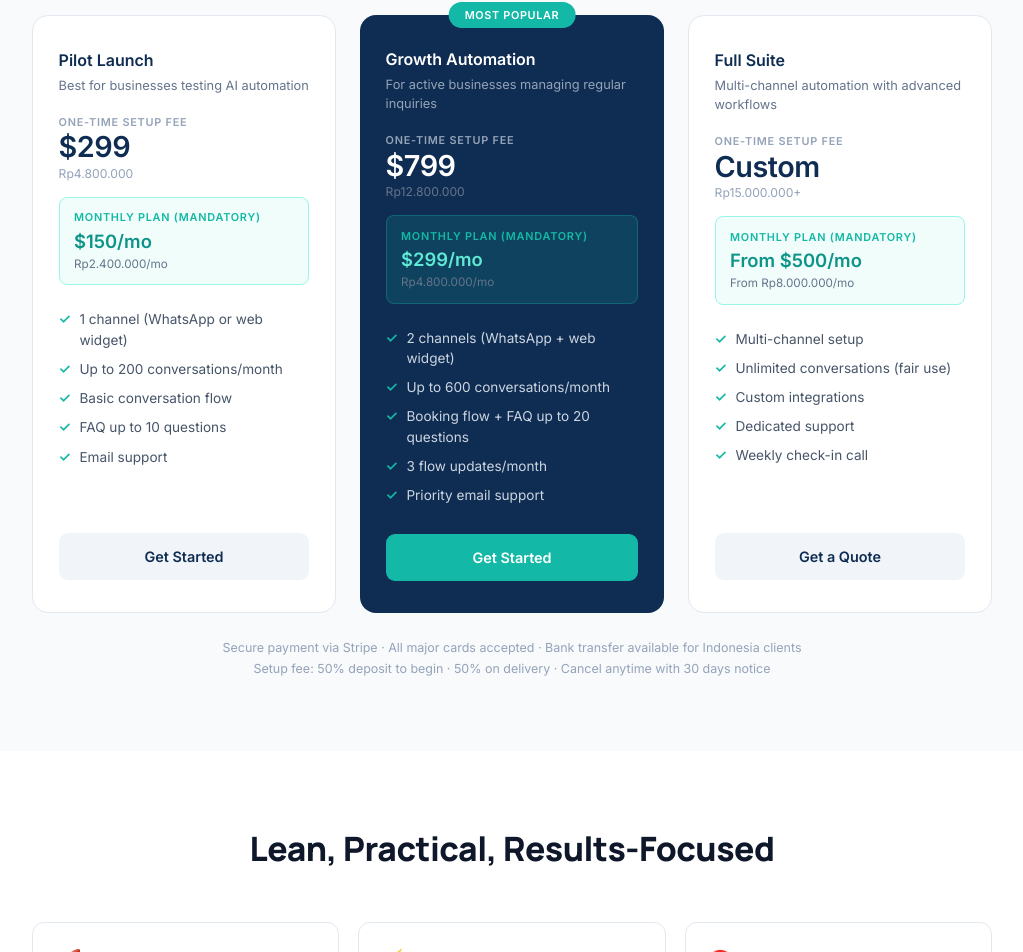
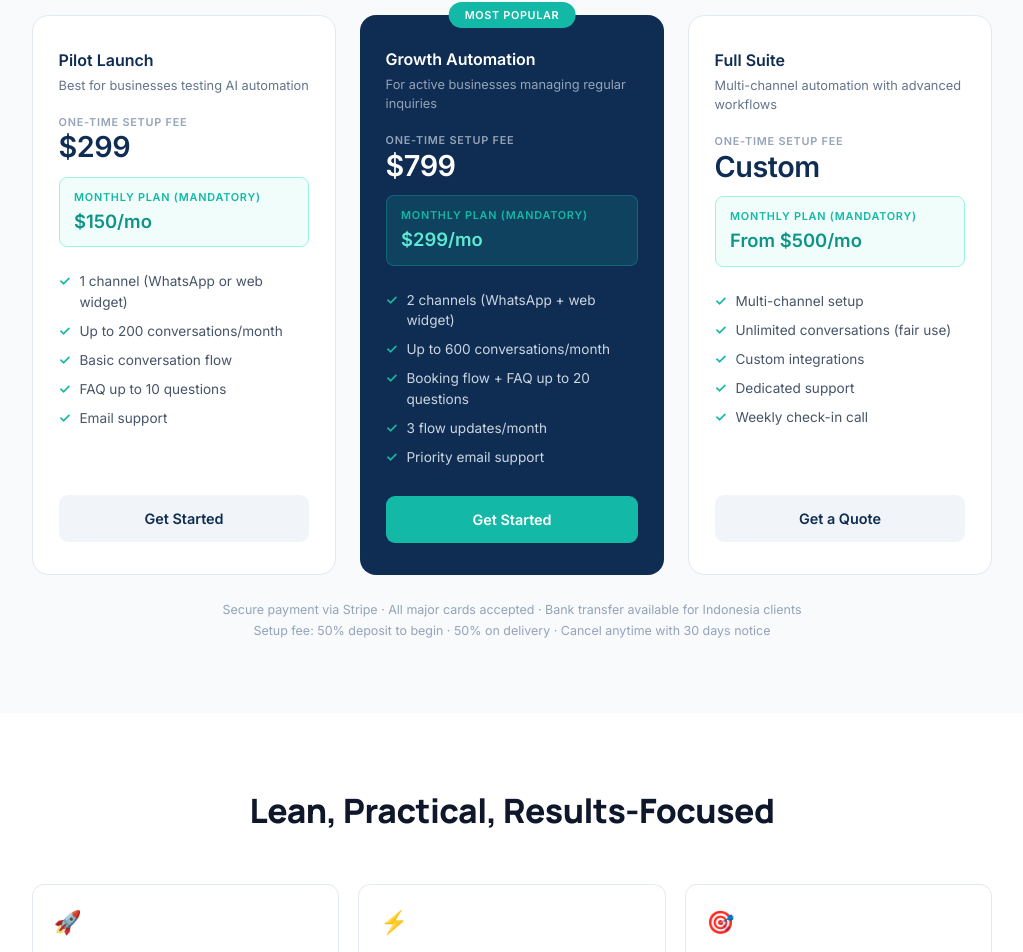
Before and after one commit to autoserviceflow/autoserviceflow, a Next.js app: page / in a window 1280 px wide. Shown: the part 3636-4588 px from the top of the page, without its empty margins (128-1151 px from the left). Built offline with nearby package versions, Linux system fonts and the light colour scheme.

Commit message:
remove idr currency  from landing page

```diff
--- a/app/page.js
+++ b/app/page.js
@@ -105,24 +105,24 @@ const pricing = [
   {
     name: "Pilot Launch",
     tag: "Best for businesses testing AI automation",
-    setup: "$299", setupLocal: "Rp4.800.000",
-    monthly: "$150/mo", monthlyLocal: "Rp2.400.000/mo",
+    setup: "$299",
+    monthly: "$150/mo",
     features: ["1 channel (WhatsApp or web widget)", "Up to 200 conversations/month", "Basic conversation flow", "FAQ up to 10 questions", "Email support"],
     cta: "Get Started", highlight: false,
   },
   {
     name: "Growth Automation",
     tag: "For active businesses managing regular inquiries",
-    setup: "$799", setupLocal: "Rp12.800.000",
-    monthly: "$299/mo", monthlyLocal: "Rp4.800.000/mo",
+    setup: "$799",
+    monthly: "$299/mo",
     features: ["2 channels (WhatsApp + web widget)", "Up to 600 conversations/month", "Booking flow + FAQ up to 20 questions", "3 flow updates/month", "Priority email support"],
     cta: "Get Started", highlight: true,
   },
   {
     name: "Full Suite",
     tag: "Multi-channel automation with advanced workflows",
-    setup: "Custom", setupLocal: "Rp15.000.000+",
-    monthly: "From $500/mo", monthlyLocal: "From Rp8.000.000/mo",
+    setup: "Custom",
+    monthly: "From $500/mo",
     features: ["Multi-channel setup", "Unlimited conversations (fair use)", "Custom integrations", "Dedicated support", "Weekly check-in call"],
     cta: "Get a Quote", highlight: false,
   },
@@ -427,12 +427,10 @@ export default function Home() {
                   <div style={{ marginBottom: "0.3rem" }}>
                     <div style={{ fontSize: "0.68rem", fontWeight: 700, color: "#94a3b8", letterSpacing: "0.07em", marginBottom: "0.2rem" }}>ONE-TIME SETUP FEE</div>
                     <div style={{ fontWeight: 800, fontSize: "1.8rem", letterSpacing: "-0.5px", color: p.highlight ? "#fff" : navy, lineHeight: 1 }}>{p.setup}</div>
-                    <div style={{ fontSize: "0.76rem", color: p.highlight ? "#64748b" : "#94a3b8", marginTop: "0.15rem" }}>{p.setupLocal}</div>
                   </div>
                   <div style={{ background: p.highlight ? "rgba(20,184,166,0.15)" : "#f0fdfa", borderRadius: "8px", padding: "0.7rem 0.9rem", marginTop: "0.9rem", border: `1px solid ${p.highlight ? "rgba(20,184,166,0.3)" : "#99f6e4"}` }}>
                     <div style={{ fontSize: "0.68rem", fontWeight: 700, color: teal, letterSpacing: "0.07em", marginBottom: "0.15rem" }}>MONTHLY PLAN (MANDATORY)</div>
                     <div style={{ fontWeight: 800, fontSize: "1.15rem", color: p.highlight ? "#5eead4" : "#0d9488" }}>{p.monthly}</div>
-                    <div style={{ fontSize: "0.73rem", color: p.highlight ? "#64748b" : "#64748b" }}>{p.monthlyLocal}</div>
                   </div>
                 </div>
                 <ul style={{ listStyle: "none", padding: 0, margin: "0 0 1.8rem", display: "flex", flexDirection: "column", gap: "0.55rem", flex: 1 }}>
```
